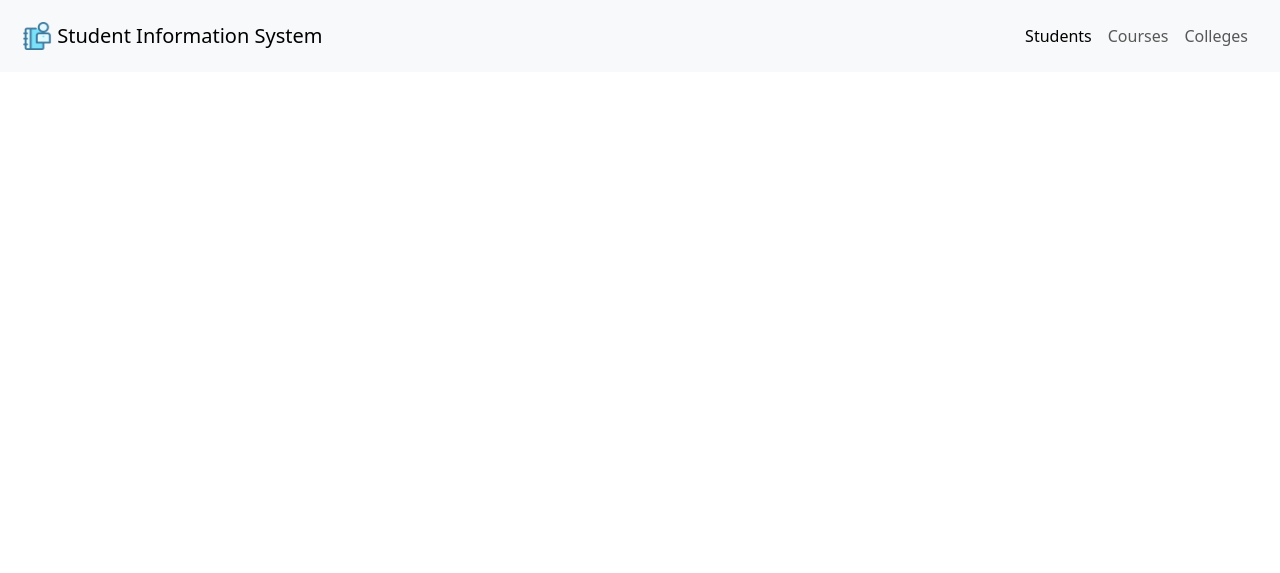
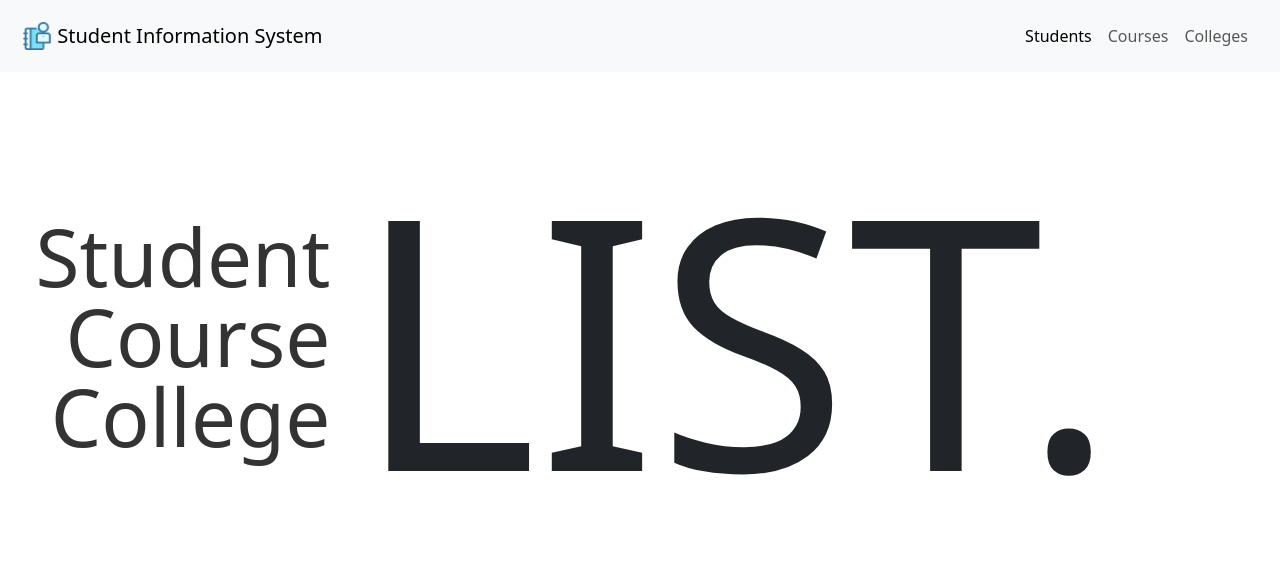
Before and after one commit to frostrhea/SSIS_WebApp, a Flask app: template SSIS_Web/templates/home.html in a window 1280 px wide. Shown: the top 573 px of the page. Run offline with Flask 2, Linux system fonts and the light colour scheme; the template is opened without the code that fills it, so the values that code supplies are empty; some libraries are stand-ins or nearby versions.

Commit message:
feat: add homepage with nav

```diff
--- a/SSIS_Web/__init__.py
+++ b/SSIS_Web/__init__.py
@@ -26,6 +26,7 @@ def create_app(test_config=None):
 
     student_manager = StudentManager(mysql)
 
+
     from .student.student_controller import student_bp as student_blueprint
     app.register_blueprint(student_blueprint)
 
--- /dev/null
+++ b/SSIS_Web/static/css/home.css
@@ -0,0 +1,34 @@
+.header a {
+  text-decoration: none;
+  color: #333;
+}
+
+.header {
+  text-align: right;
+  padding-top: 0em;
+  padding-left: 0.1em;
+  margin-top: 0;
+  margin-bottom: 0;
+  font-size: 80px;
+  line-height: 80px;
+}
+
+.header a:hover {
+  color:  #00ace6;
+}
+
+.headerlist {
+  text-align: left;
+  padding-top: 0em;
+  padding-left: 0em;
+  margin-top: 0;
+  margin-bottom: 0;
+  font-size: 350px;
+  line-height: 240px;
+  float: left;
+}
+
+.container  {
+  float: left;
+  padding-top: 3em;
+}
--- a/SSIS_Web/student/student_controller.py
+++ b/SSIS_Web/student/student_controller.py
@@ -7,6 +7,9 @@ mysql = MySQL()
 student_bp = Blueprint('student', __name__)
 StudentManager.init_db(mysql)
 
+@student_bp.route('/')
+def home():
+    return render_template('home.html')
 
 
 @student_bp.route('/students', methods=['GET', 'POST'])
--- a/SSIS_Web/templates/home.html
+++ b/SSIS_Web/templates/home.html
@@ -1 +1,20 @@
-{% extends "base.html" %} {% block title %} Home {% endblock %}
+{% extends "base.html" %} {% block title %} Home {% endblock %} {% block content
+%}
+<link
+  rel="stylesheet"
+  href="{{ url_for('static', filename='css/home.css') }}"
+/>
+
+<div class="container mt-5">
+  <div class="row">
+    <div class="col">
+      <h1 class="header"><a href="/students">Student</a></h1>
+      <h1 class="header"><a href="/courses">Course</a></h1>
+      <h1 class="header"><a href="/colleges">College</a></h1>
+    </div>
+    <div class="col mt-auto">
+      <h1 class="headerlist">LIST.</h1>
+    </div>
+  </div>
+  {% endblock %}
+</div>
```
